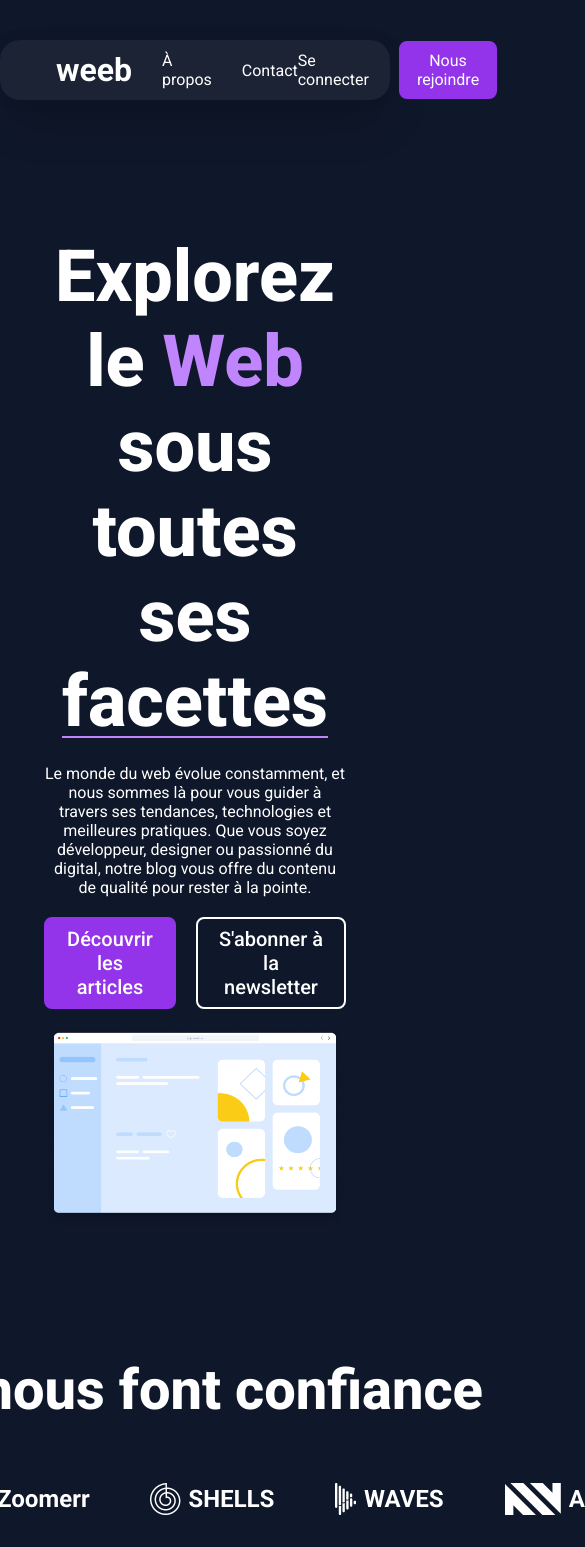
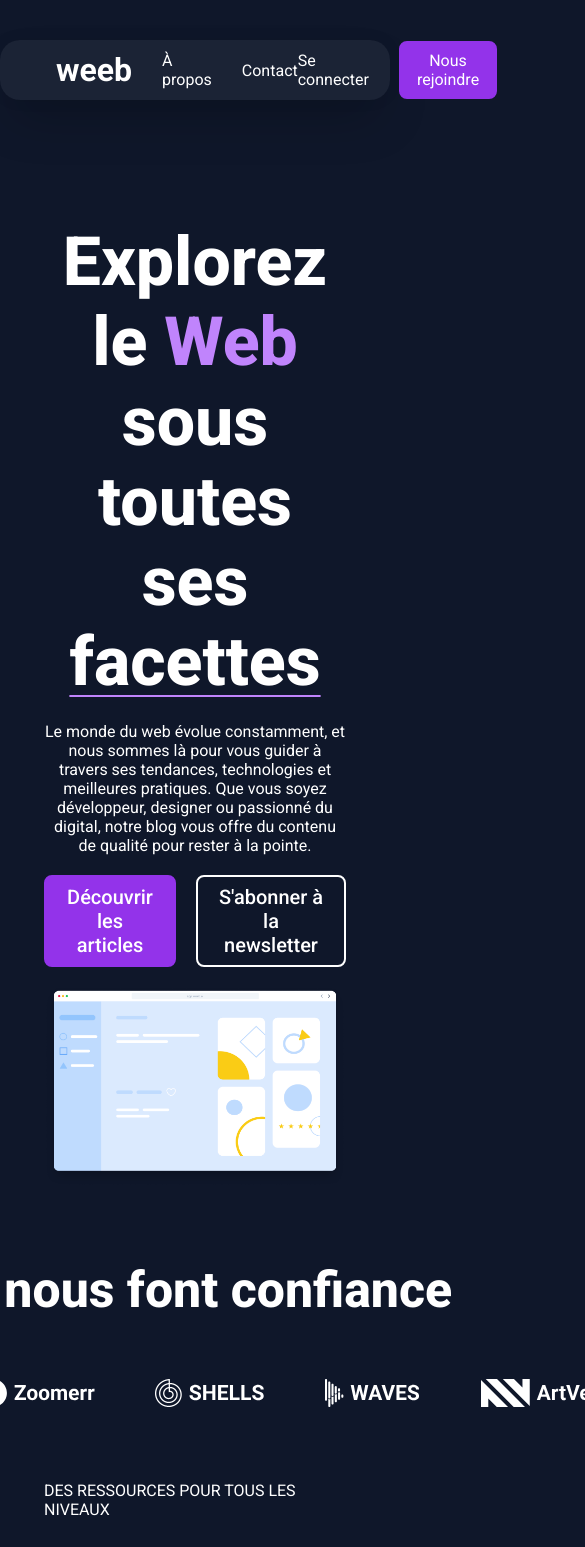
Before and after one commit to zeroualm/weeb_mathis_zeroual, a React (Vite) app in the folder projet-weeb/: page / in a window 390 px wide. Shown: the top 1547 px of the page, 585 px wide, since content can reach past the window. Built offline with nearby package versions, Linux system fonts and the light colour scheme.

Commit message:
fix(ui): semantique titres

```diff
--- a/projet-weeb/src/App.css
+++ b/projet-weeb/src/App.css
@@ -35,17 +35,12 @@
 }
 
 .home-container section {
-    padding: 24px 24px;
+    padding: 24px;
 }
 
 body {
     background-color: var(--primary-bg);
     min-height: 100vh;
-}
-
-h1 {
-    font-size: 72px;
-    font-weight: 800;
 }
 
 .secondary-text {
@@ -87,6 +82,11 @@ h1 {
     gap: 20px;
 }
 
+.home-hero h1 {
+    font-size: 72px;
+    font-weight: 800;
+}
+
 .home-btn-container {
     display: flex;
     justify-content: center;
@@ -101,7 +101,7 @@ h1 {
     gap: 60px;
 }
 
-.home-entreprise h1 {
+.home-entreprise h2,.home-ressources h2, .home-ecosystem h2 {
     font-size: 56px;
     font-weight: 800;
 }
@@ -148,3 +148,33 @@ h1 {
     flex-direction: column;
     gap: 20px;
 }
+
+@media only screen and (max-width:980px){
+    .home-entreprise h2,.home-ressources h2, .home-ecosystem h2 {
+        font-size: 50px;
+    }
+}
+
+@media only screen and (max-width:840px){
+    .home-entreprise-list img {
+        height: 28px;
+        width: auto;
+    }
+
+    .home-container {
+        gap: 50px;
+    }
+
+    .home-container section {
+        padding: 12px 24px;
+    }
+
+    .home-hero h1 {
+        font-size: 68px;
+        font-weight: 800;
+    }
+}
+
+@media only screen and (max-width:748px){
+
+}
--- a/projet-weeb/src/pages/Home.jsx
+++ b/projet-weeb/src/pages/Home.jsx
@@ -33,7 +33,7 @@ const Home = () => {
 
             <section className="home-entreprise">
 
-                <h1>Ils nous font confiance</h1>
+                <h2>Ils nous font confiance</h2>
 
                 <div className="home-entreprise-list">
                     <img src={SmartFinder} alt="" />
@@ -49,9 +49,9 @@ const Home = () => {
 
                 <div>
 
-                    <h2 className="upper-text">Des ressources pour tous les niveaux</h2>
+                    <p className="upper-text">Des ressources pour tous les niveaux</p>
 
-                    <h1><span className="secondary-text">Apprenez </span> et <span className="secondary-text">progressez</span></h1>
+                    <h2><span className="secondary-text">Apprenez </span> et <span className="secondary-text">progressez</span></h2>
 
                     <p>Que vous débutiez en développement web ou que vous soyez un expert cherchant à approfondir vos connaissances, nous vous proposons des tutoriels, guides et bonnes pratiques pour apprendre efficacement.</p>
 
@@ -75,9 +75,9 @@ const Home = () => {
 
                 <div>
 
-                    <h2 className="upper-text">Le web, un écosystème en constante évolution</h2>
+                    <p className="upper-text">Le web, un écosystème en constante évolution</p>
 
-                    <h1>Restez informé des dernières <span className="secondary-text">tendances</span></h1>
+                    <h2>Restez informé des dernières <span className="secondary-text">tendances</span></h2>
 
                     <p>Chaque semaine, nous analysons les nouveautés du web : frameworks émergents, bonnes pratiques SEO, accessibilité, et bien plus encore. Ne manquez aucune actualité du digital !</p>
 
```
